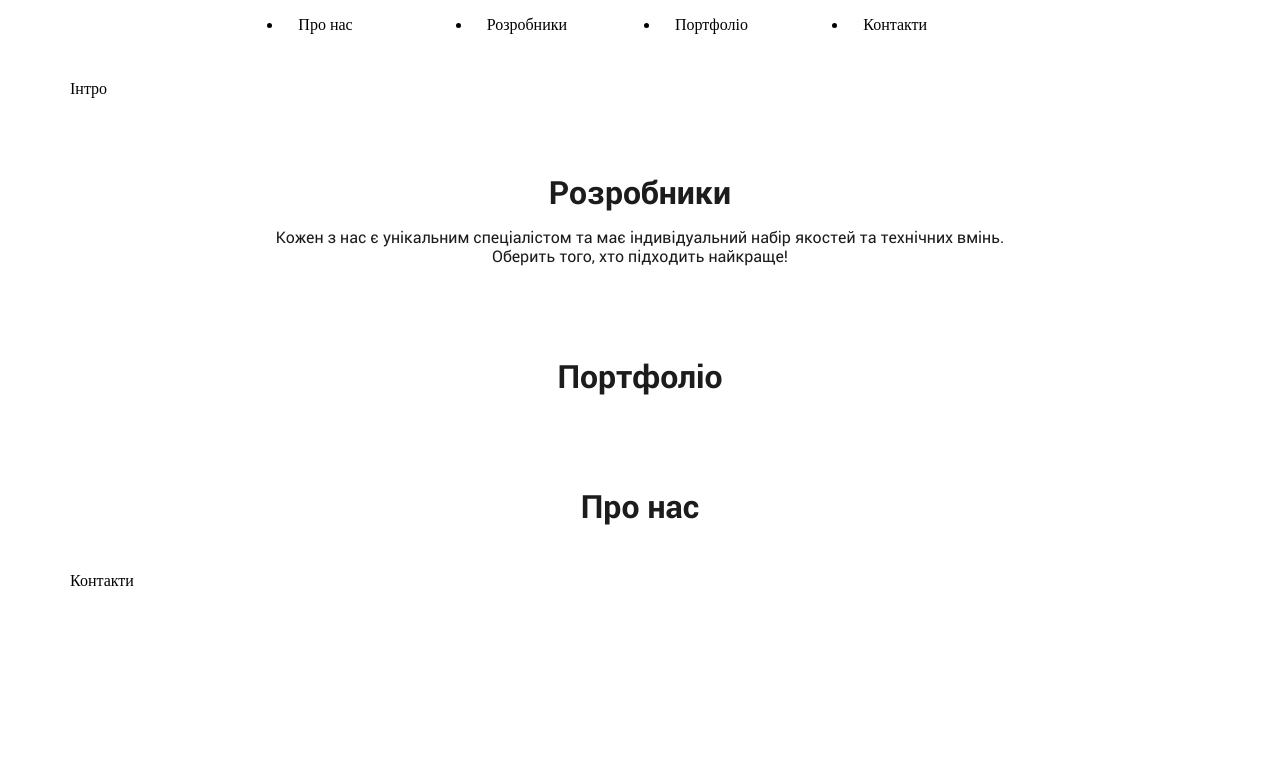
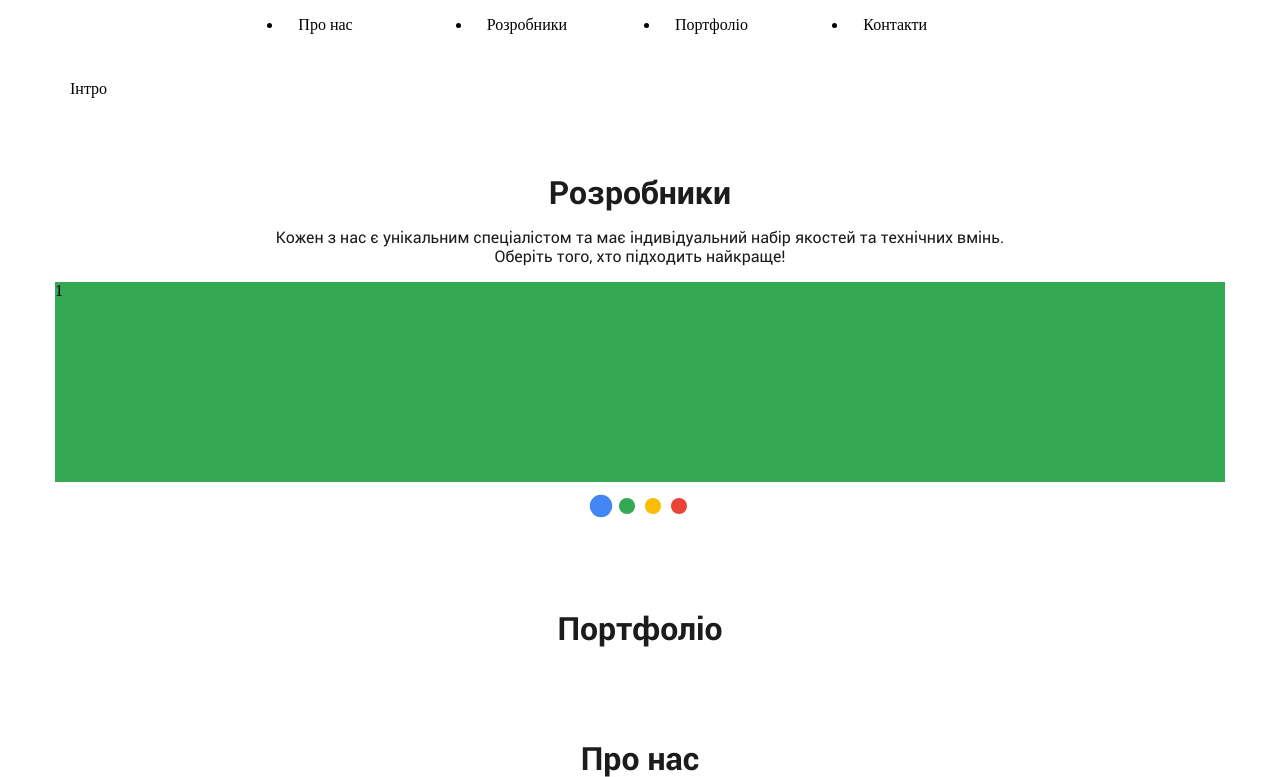
Before and after one commit to IhorKevin/goit_contest, a PHP site: page / in a window 1280 px wide. Shown: the top 777 px of the page. Before the commit the page ends 586 px from the top, so only its background shows below. Run offline with PHP 8.4, Linux system fonts and the light colour scheme.

Commit message:
made slider engine

```diff
--- a/index.html
+++ b/index.html
@@ -29,7 +29,31 @@
     <section class="section" id="members">
         <div class="container">
             <h2 class="section__title">Розробники</h2>
-            <p class="section__description col-md-8 col-md-offset-2">Кожен з нас є унікальним спеціалістом та має індивідуальний набір якостей та технічних вмінь. Оберить того, хто підходить найкраще!</p>
+            <div class="row">
+                <p class="section__description col-md-8 col-md-offset-2 ">Кожен з нас є унікальним спеціалістом та має індивідуальний набір якостей та технічних вмінь. Оберіть того, хто підходить найкраще!</p>
+            </div>
+            <div class="members row">
+                <input type="radio" name="members-slider" id="member-1" class="members__input" checked/>
+                <input type="radio" name="members-slider" id="member-2" class="members__input"/>
+                <input type="radio" name="members-slider" id="member-3" class="members__input"/>
+                <input type="radio" name="members-slider" id="member-4" class="members__input"/>
+
+                <div class="members__slider">
+                    <div class="members__slides">
+                        <div class="members__slide">1</div>
+                        <div class="members__slide">2</div>
+                        <div class="members__slide">3</div>
+                        <div class="members__slide">4</div>
+                    </div>
+                </div>
+
+                <div class="members__controls">
+                    <label for="member-1" class="members__label">
+                    </label><label for="member-2" class="members__label">
+                    </label><label for="member-3" class="members__label">
+                    </label><label for="member-4" class="members__label"></label>
+                </div>
+            </div>
         </div>
     </section>
 
--- /dev/null
+++ b/js/members.js
@@ -0,0 +1,3 @@
+/**
+ * Created by MOZ on 14.10.2015.
+ */
--- a/main.css
+++ b/main.css
@@ -47,6 +47,107 @@
   margin-bottom: 1rem;
   color: #1c1c1c;
 }
+.members {
+  overflow: hidden;
+}
+.members__input {
+  display: none;
+}
+.members__slides {
+  width: 400%;
+  height: 200px;
+  margin-left: 0;
+  -webkit-transition: all 800ms cubic-bezier(0.77, 0, 0.175, 1) 0s;
+  -moz-transition: all 800ms cubic-bezier(0.77, 0, 0.175, 1) 0s;
+  -o-transition: all 800ms cubic-bezier(0.77, 0, 0.175, 1) 0s;
+  -ms-transition: all 800ms cubic-bezier(0.77, 0, 0.175, 1) 0s;
+  transition: all 800ms cubic-bezier(0.77, 0, 0.175, 1) 0s;
+}
+.members__slide {
+  width: 25%;
+  height: 100%;
+  float: left;
+  background-color: #4285f4;
+}
+.members__slide:nth-child(odd) {
+  background-color: #34a853;
+}
+.members__controls {
+  text-align: center;
+  margin: 1rem 0;
+}
+.members__label {
+  display: inline-block;
+  width: 1rem;
+  height: 1rem;
+  border: none;
+  -webkit-border-radius: 50%;
+  border-radius: 50%;
+  background-color: #4285f4;
+  cursor: pointer;
+  margin: 0 5px;
+  -webkit-transition: 0.3s;
+  -moz-transition: 0.3s;
+  -o-transition: 0.3s;
+  -ms-transition: 0.3s;
+  transition: 0.3s;
+}
+.members__label:nth-child(2) {
+  background-color: #34a853;
+}
+.members__label:nth-child(3) {
+  background-color: #fbbc05;
+}
+.members__label:nth-child(4) {
+  background-color: #ea4335;
+}
+.members__label:hover {
+  -webkit-transform: scale(1.4);
+  -moz-transform: scale(1.4);
+  -o-transform: scale(1.4);
+  -ms-transform: scale(1.4);
+  transform: scale(1.4);
+}
+#member-1:checked ~ .members__slider .members__slides {
+  margin-left: 0;
+}
+#member-2:checked ~ .members__slider .members__slides {
+  margin-left: -100%;
+}
+#member-3:checked ~ .members__slider .members__slides {
+  margin-left: -200%;
+}
+#member-4:checked ~ .members__slider .members__slides {
+  margin-left: -300%;
+}
+#member-1:checked ~ .members__controls .members__label:nth-of-type(1) {
+  -webkit-transform: scale(1.4);
+  -moz-transform: scale(1.4);
+  -o-transform: scale(1.4);
+  -ms-transform: scale(1.4);
+  transform: scale(1.4);
+}
+#member-2:checked ~ .members__controls .members__label:nth-of-type(2) {
+  -webkit-transform: scale(1.4);
+  -moz-transform: scale(1.4);
+  -o-transform: scale(1.4);
+  -ms-transform: scale(1.4);
+  transform: scale(1.4);
+}
+#member-3:checked ~ .members__controls .members__label:nth-of-type(3) {
+  -webkit-transform: scale(1.4);
+  -moz-transform: scale(1.4);
+  -o-transform: scale(1.4);
+  -ms-transform: scale(1.4);
+  transform: scale(1.4);
+}
+#member-4:checked ~ .members__controls .members__label:nth-of-type(4) {
+  -webkit-transform: scale(1.4);
+  -moz-transform: scale(1.4);
+  -o-transform: scale(1.4);
+  -ms-transform: scale(1.4);
+  transform: scale(1.4);
+}
 html {
   font-size: 16px;
 }
--- a/main.styl
+++ b/main.styl
@@ -2,6 +2,7 @@
 @import 'styl/fonts'
 @import 'styl/variables'
 @import 'styl/section'
+@import 'styl/members'
 
 html
   font-size 16px // 1rem = 16px
```
Also changed, not shown: styl/members.styl (added, +66 -0 lines).
